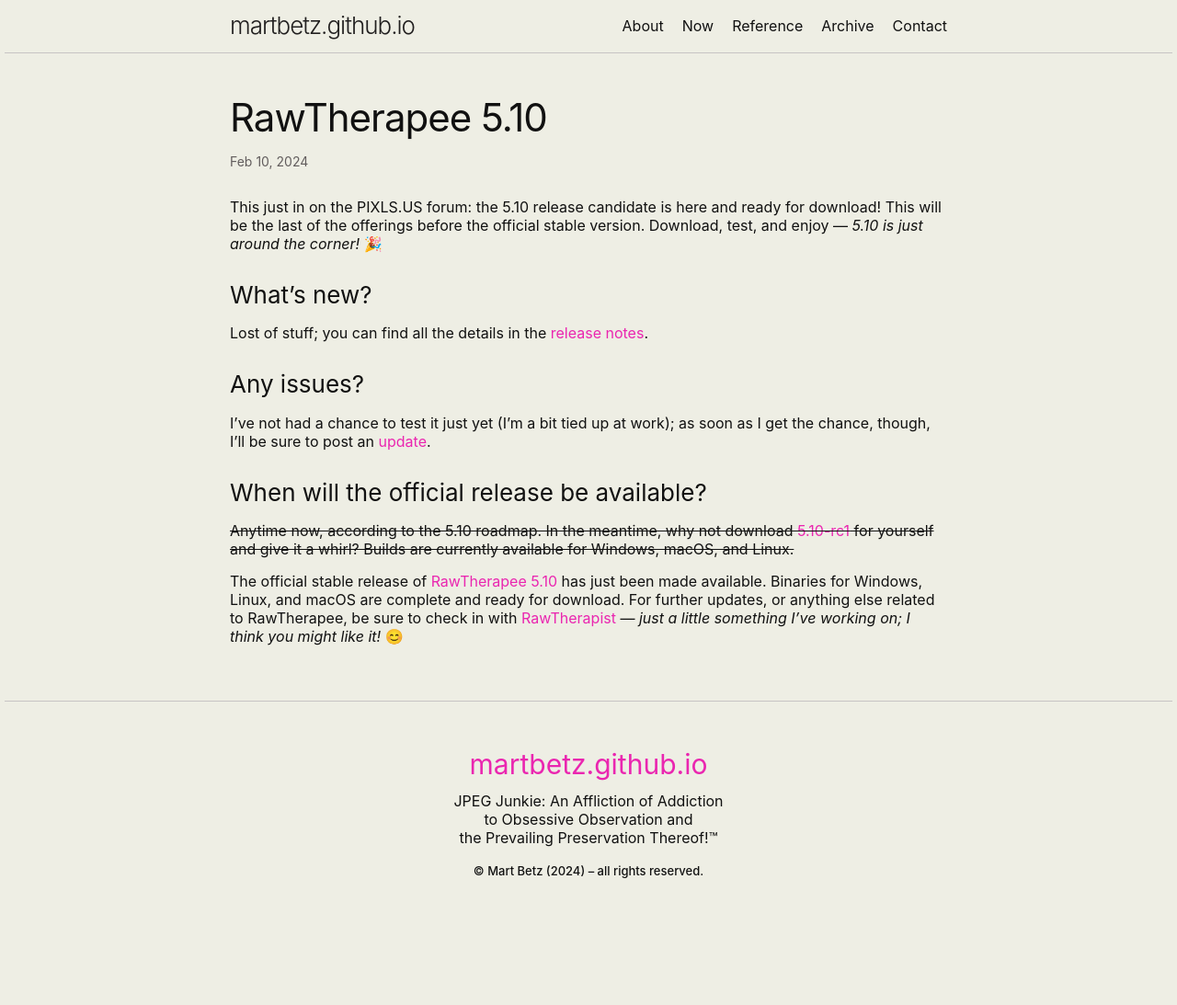
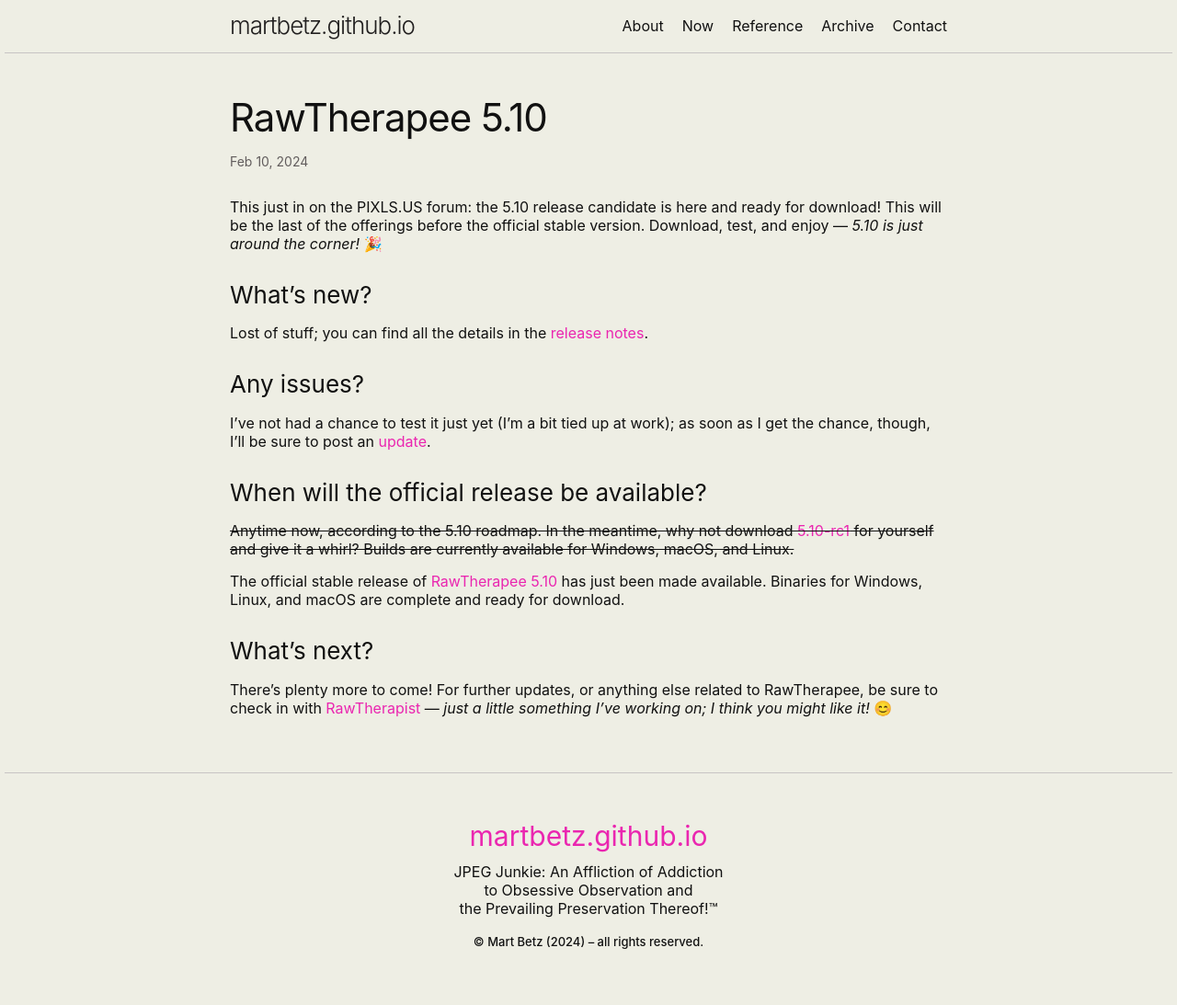
Before and after one commit to martbetz/martbetz.github.io, a Jekyll site: the page built from _posts/2024-02-10-rt5-10.md, in a window 1280 px wide. Shown: the whole page at 92% size. Built offline with Jekyll 4.4.1, drawn with Linux system fonts in a browser that asks for light colours; before the commit the page ends 1016 px from its top, so only the background shows below that.

Commit message:
Update 2024-02-10-rt5-10.md

```diff
--- a/_posts/2024-02-10-rt5-10.md
+++ b/_posts/2024-02-10-rt5-10.md
@@ -27,4 +27,8 @@
    <s>Anytime now, according to the 5.10 roadmap. In the meantime, why not download <a href="https://discuss.pixls.us/t/rawtherapee-5-10-release-candidate-1-ready/42051">5.10-rc1</a> for yourself and give it a whirl? Builds are currently available for Windows, macOS, and Linux.</s>
 </p>
 
-The official stable release of [RawTherapee 5.10](http://rawtherapee.com) has just been made available. Binaries for Windows, Linux, and macOS are complete and ready for download. For further updates, or anything else related to RawTherapee, be sure to check in with <a href="https://martbetz.github.io/WIP/homepage.html">RawTherapist</a> — <i> just a little something I’ve working on; I think you might like it!</i> 😊
+The official stable release of [RawTherapee 5.10](http://rawtherapee.com) has just been made available. Binaries for Windows, Linux, and macOS are complete and ready for download.
+
+### What’s next? ###
+
+There’s plenty more to come! For further updates, or anything else related to RawTherapee, be sure to check in with <a href="https://martbetz.github.io/WIP/homepage.html">RawTherapist</a> — <i> just a little something I’ve working on; I think you might like it!</i> 😊
```
